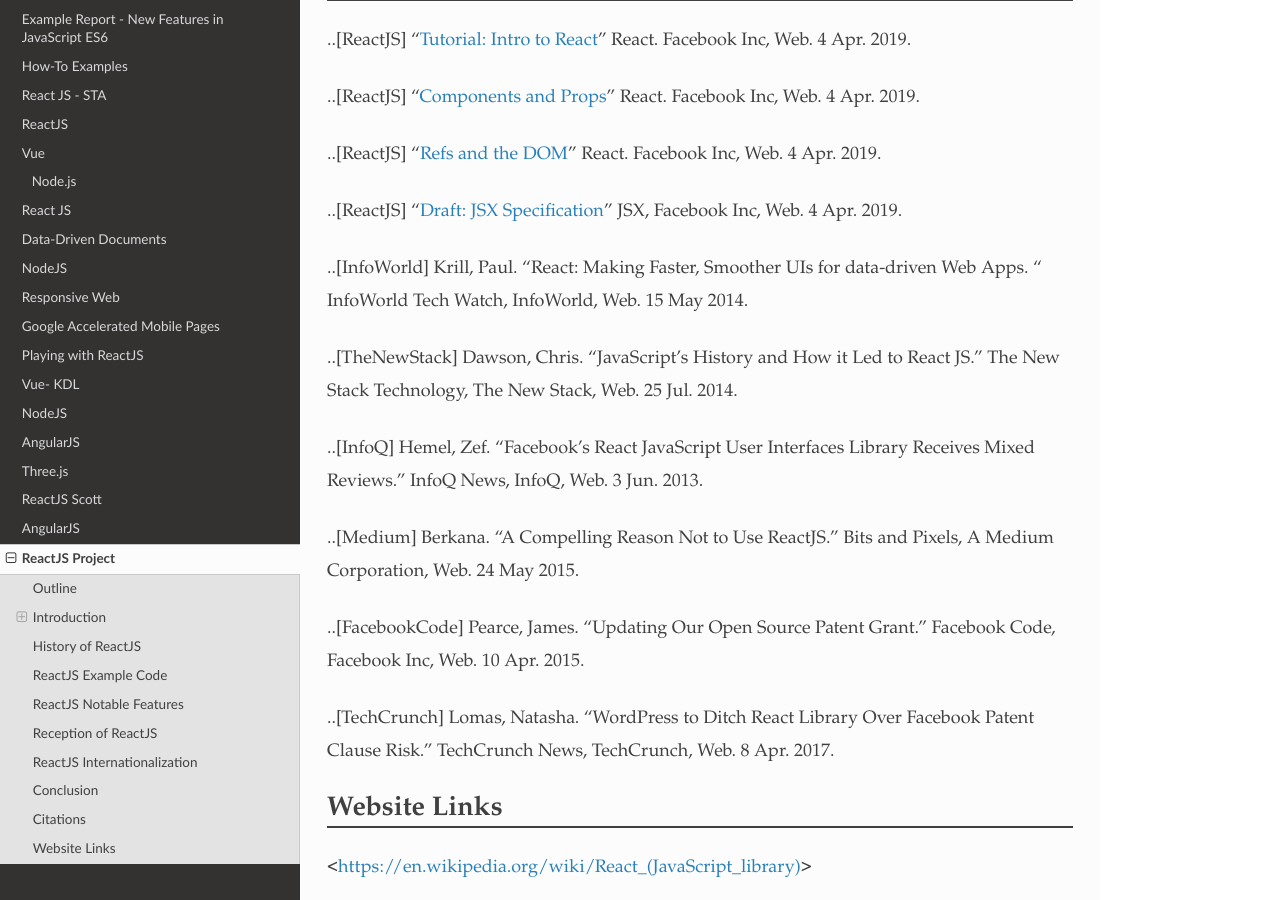
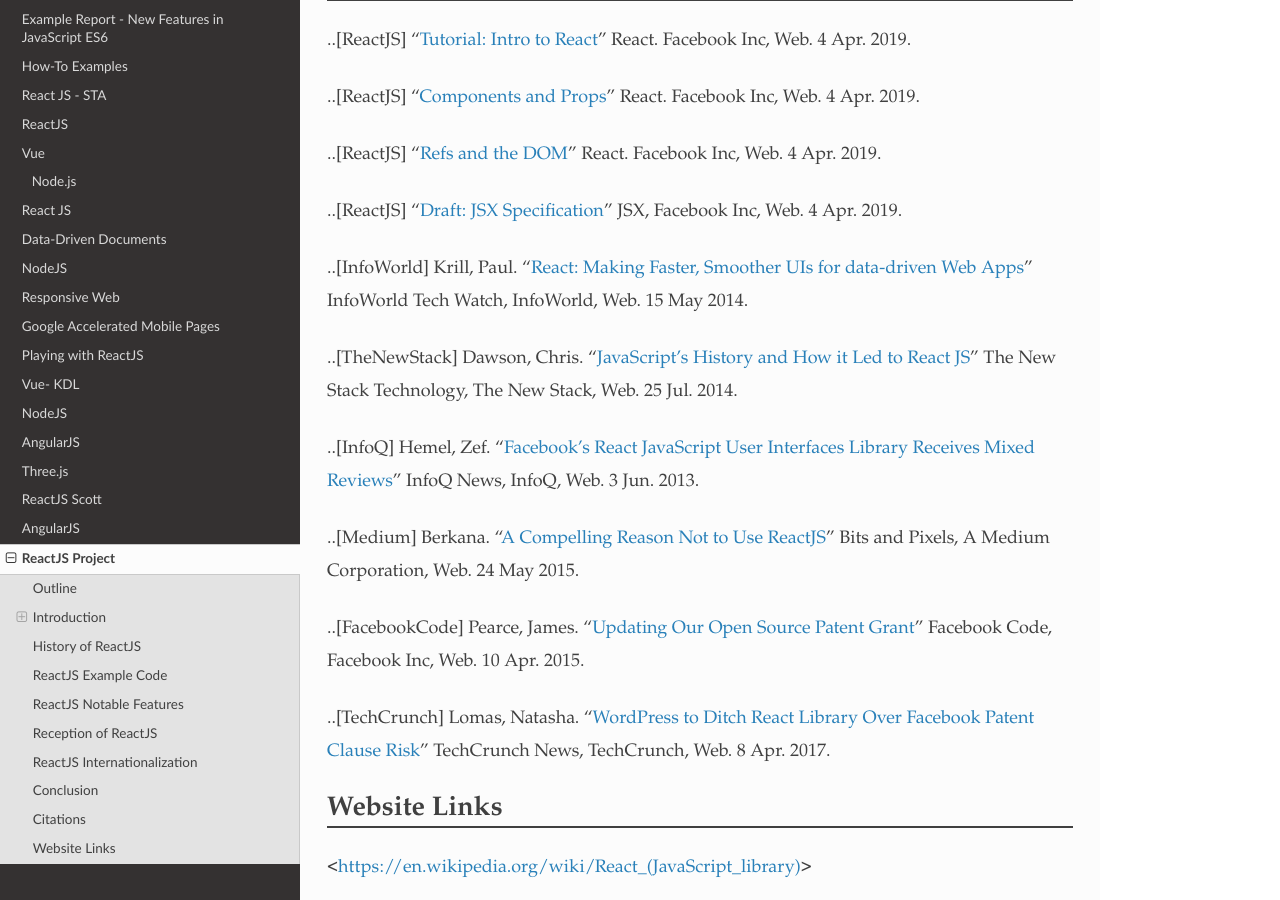
Before and after one commit to pvcraven/2019_spring_web_dev, a Sphinx documentation site: the page built from source/final/taylor/index.rst, in a window 1280 px wide and 900 px high, scrolled down 1674 px. Built offline with Sphinx 7.4.7 and the Read the Docs theme 2.0.0, drawn with Linux system fonts in a browser that asks for light colours; some of the changed lines change nothing that is shown.

Commit message:
Made all Citations Linked

```diff
--- a/source/final/taylor/index.rst
+++ b/source/final/taylor/index.rst
@@ -72,17 +72,23 @@
 ..[ReactJS] "`Draft: JSX Specification <https://reactjs.org/docs/refs-and-the-dom.html>`_"
 JSX, Facebook Inc, Web. 4 Apr. 2019.
 
-..[InfoWorld] Krill, Paul. "React: Making Faster, Smoother UIs for data-driven Web Apps. " InfoWorld Tech Watch, InfoWorld, Web. 15 May 2014.
+..[InfoWorld] Krill, Paul. "`React: Making Faster, Smoother UIs for data-driven Web Apps <https://www.infoworld.com/article/2608181/react--making-faster--smoother-uis-for-data-driven-web-apps.html>`_"
+InfoWorld Tech Watch, InfoWorld, Web. 15 May 2014.
 
-..[TheNewStack] Dawson, Chris. "JavaScript's History and How it Led to React JS." The New Stack Technology, The New Stack, Web. 25 Jul. 2014.
+..[TheNewStack] Dawson, Chris. "`JavaScript's History and How it Led to React JS <https://thenewstack.io/javascripts-history-and-how-it-led-to-reactjs/>`_"
+The New Stack Technology, The New Stack, Web. 25 Jul. 2014.
 
-..[InfoQ] Hemel, Zef. "Facebook's React JavaScript User Interfaces Library Receives Mixed Reviews." InfoQ News, InfoQ, Web. 3 Jun. 2013.
+..[InfoQ] Hemel, Zef. "`Facebook's React JavaScript User Interfaces Library Receives Mixed Reviews <https://www.infoq.com/news/2013/06/facebook-react>`_"
+InfoQ News, InfoQ, Web. 3 Jun. 2013.
 
-..[Medium] Berkana. "A Compelling Reason Not to Use ReactJS." Bits and Pixels, A Medium Corporation, Web. 24 May 2015.
+..[Medium] Berkana. "`A Compelling Reason Not to Use ReactJS <https://medium.com/bits-and-pixels/a-compelling-reason-not-to-use-reactjs-beac24402f7b>`_"
+Bits and Pixels, A Medium Corporation, Web. 24 May 2015.
 
-..[FacebookCode] Pearce, James. "Updating Our Open Source Patent Grant." Facebook Code, Facebook Inc, Web. 10 Apr. 2015.
+..[FacebookCode] Pearce, James. "`Updating Our Open Source Patent Grant <https://code.fb.com/open-source/updating-our-open-source-patent-grant/>`_"
+Facebook Code, Facebook Inc, Web. 10 Apr. 2015.
 
-..[TechCrunch] Lomas, Natasha. "WordPress to Ditch React Library Over Facebook Patent Clause Risk." TechCrunch News, TechCrunch, Web. 8 Apr. 2017.
+..[TechCrunch] Lomas, Natasha. "`WordPress to Ditch React Library Over Facebook Patent Clause Risk <https://techcrunch.com/2017/09/15/wordpress-to-ditch-react-library-over-facebook-patent-clause-risk/>`_"
+TechCrunch News, TechCrunch, Web. 8 Apr. 2017.
 
 
 Website Links
```
